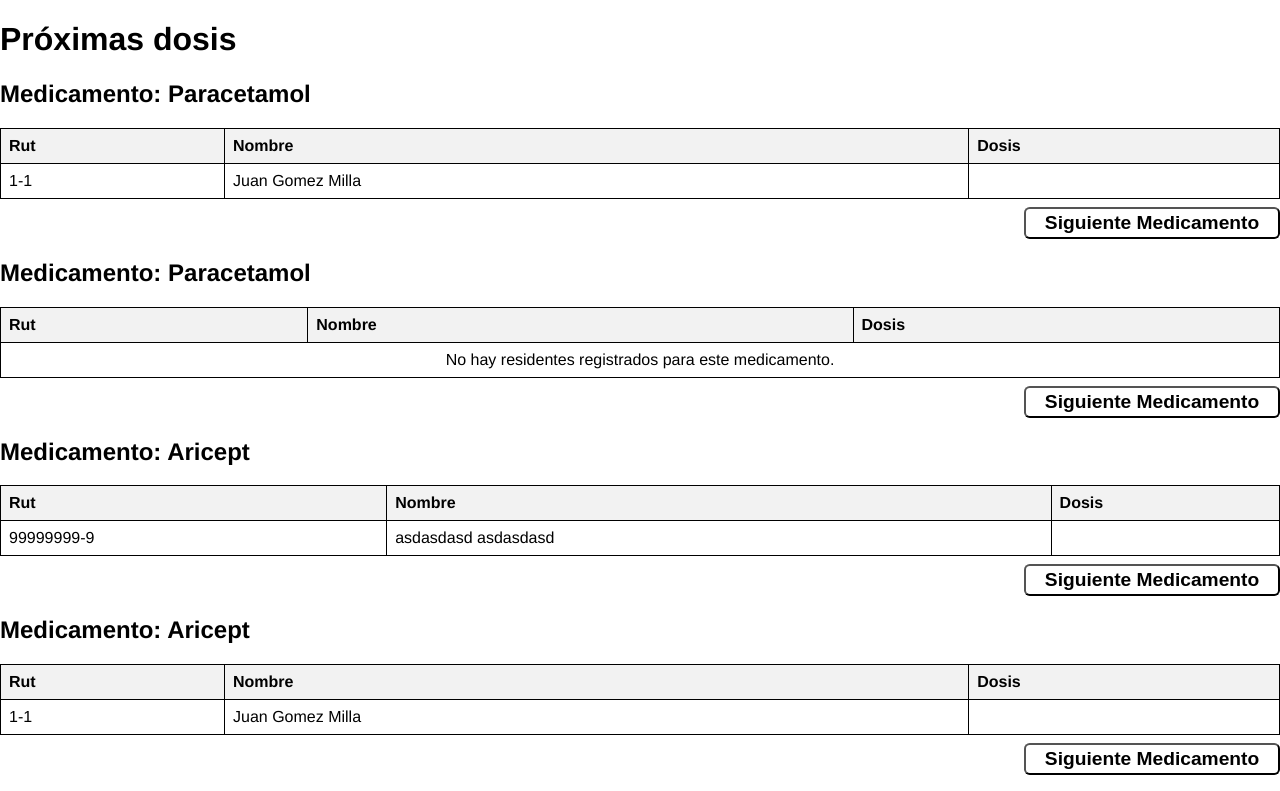
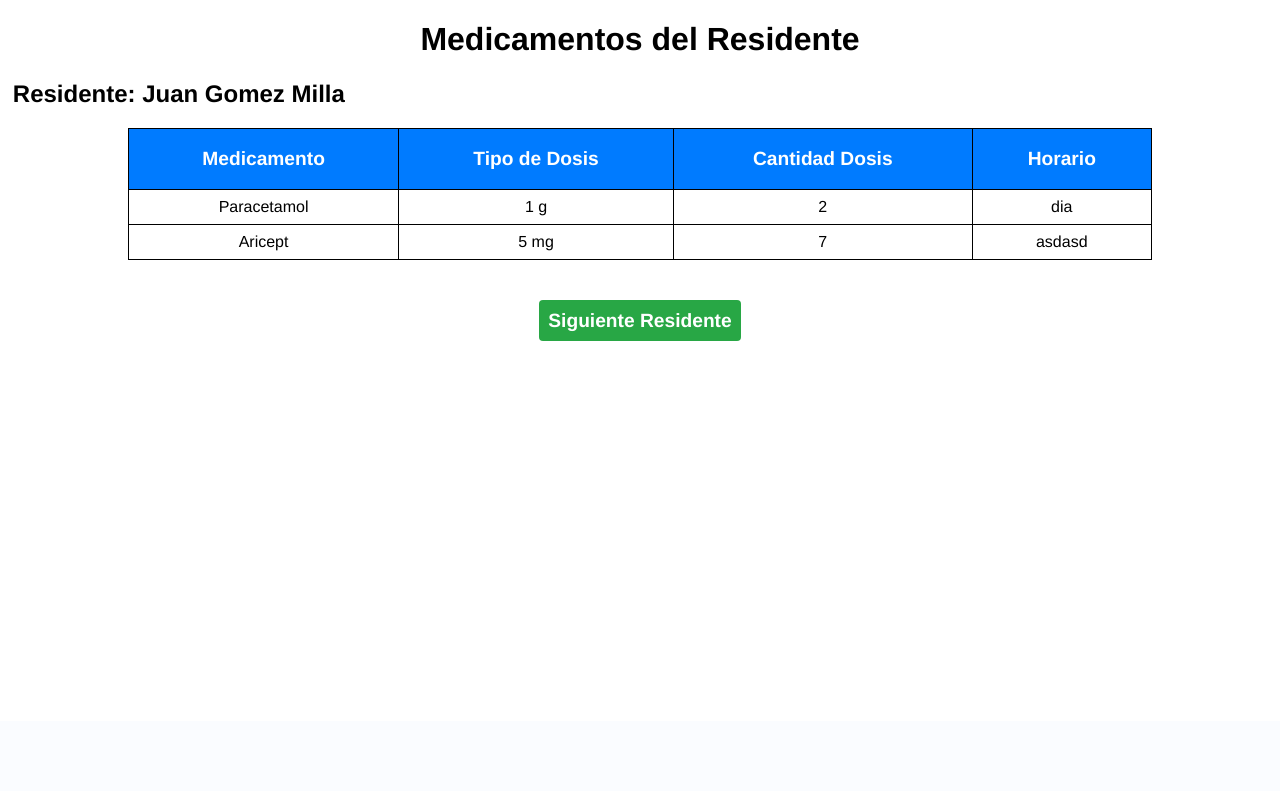
Before and after one commit to alovidal/DIOX666, a Django app: page /dioxx/dosis/ in a window 1280 px wide. Shown: the part 79-870 px from the top of the page. After the commit the page ends 420 px from the top, so only its background shows below. Run offline with Django 5.2, Linux system fonts and the light colour scheme; a user stored in the database is signed in; data comes from the database, SQL or seed files in the repository; both versions use the stored data as it was after the commit.

Commit message:
Update dosis
- Dosis por paciente, falta ver como confirmar que se crearon las dosis

```diff
--- /dev/null
+++ b/Django/dioxx/static/css/styleDosis.css
@@ -0,0 +1,46 @@
+.main-list  {
+    .titulo-list {
+        text-align: center;
+    }
+
+    .subtitulo {
+        padding-left: 1vw;
+    }
+
+    .table-list {
+        table {
+            thead tr th {
+                border: 1px solid black;
+                color: white;
+                background-color: #007bff;
+                padding: 1em;
+                font-size: 1.2em;
+            }
+
+            th, td {
+                text-align: center;
+            }
+
+            td {
+                border: 1px solid black;
+                padding: 0.5em;
+            }
+        }
+    }
+
+    .div-a-residente {
+        display: flex;
+        justify-content: center;
+        margin-top: 5vh;
+
+        a {
+            text-decoration: none;
+            font-size: 1.2em;
+            font-weight: bold;
+            color: white;
+            background-color: #28a745;
+            padding: 0.5em;
+            border-radius: 4px;
+        }
+    }
+}
--- a/Django/dioxx/templates/pages/medicamentos/dosis.html
+++ b/Django/dioxx/templates/pages/medicamentos/dosis.html
@@ -5,6 +5,7 @@
     <meta name="viewport" content="width=device-width, initial-scale=1.0" />
     {% load static %}
     <link rel="stylesheet" href="{% static './css/style.css' %}" />
+    <link rel="stylesheet" href="{% static './css/styleDosis.css' %}" />
     <title>DIOXX_666</title>
 
     <style>
@@ -34,43 +35,45 @@
     {% include "base/header.html" %}
 
     <main class="main-list main-listAcc">
-      <h1 class="font-texto titulo-acc titulo-list">Próximas dosis</h1>
+      <h1 class="font-texto titulo-acc titulo-list">Medicamentos del Residente</h1>
+      <h2 class="subtitulo font-texto">Residente: {{ residente_actual.nombre }} {{ residente_actual.apellido }}</h2>
 
-      {% for medicamento in datos_medicamentos %}
-        <h2 class="subtitulo font-texto">Medicamento: {{ medicamento.medicamento }}</h2>
       <div class="table-list table-acc">
-          <table class="font-texto" style="border-collapse: collapse; width: 100%;">
+        <table class="font-texto" style="border-collapse: collapse; width: 80%; margin: 0 auto;">
           <thead>
             <tr>
-                <th style="border: 1px solid black; padding: 8px; text-align: left; background-color: #f2f2f2;">Rut</th>
-                <th style="border: 1px solid black; padding: 8px; text-align: left; background-color: #f2f2f2;">Nombre</th>
-                <th style="border: 1px solid black; padding: 8px; text-align: left; background-color: #f2f2f2;">Dosis</th>
+              <th>Medicamento</th>
+              <th>Tipo de Dosis</th>
+              <th>Cantidad Dosis</th>
+              <th>Horario</th>
             </tr>
           </thead>
           <tbody>
-              {% for residente in medicamento.residentes %}
+            {% for medicamento in medicamentos %}
             <tr>
-                  <td style="border: 1px solid black; padding: 8px;">{{ residente.rut }}</td>
-                  <td style="border: 1px solid black; padding: 8px;">{{ residente.nombre }}</td>
-                  <td style="border: 1px solid black; padding: 8px;">{{ residente.dosis }}</td> <!-- Campo de dosis vacío -->
+              <td>{{ medicamento.nombre }}</td>
+              <td>{{ medicamento.tipoDosis }}</td>
+              <td>{{ medicamento.cantDosis }}</td>
+              <td>{{ medicamento.horario }}</td>
             </tr>
             {% empty %}
             <tr>
-                  <td colspan="3" style="border: 1px solid black; padding: 8px; text-align: center;">No hay residentes registrados para este medicamento.</td>
+              <td colspan="5" style="border: 1px solid black; padding: 8px; text-align: center;">No hay medicamentos registrados.</td>
             </tr>
             {% endfor %}
           </tbody>
         </table>
       </div>
 
-        <!-- Botón "Siguiente Medicamento" -->
-        <div style="text-align: right; margin-top: 1vh; margin-bottom: 2vh;">
-          <button type="button" class="btn-global a-btn-global" style="width: 20vw;">Siguiente Medicamento</button>
+      <!-- Navegación entre residentes -->
+      <div class="div-a-residente">
+        {% if residente_index > 0 %}
+        <a href="?residente_index={{ residente_index|add:"-1" }}">Anterior Residente</a>
+        {% endif %}
+        {% if residente_index < total_residentes|add:"-1" %}
+        <a href="?residente_index={{ residente_index|add:"1" }}">Siguiente Residente</a>
+        {% endif %}
       </div>
-
-      {% empty %}
-        <p>No hay medicamentos registrados.</p>
-      {% endfor %}
     </main>
   </body>
 </html>
--- a/Django/dioxx/views.py
+++ b/Django/dioxx/views.py
@@ -1,5 +1,4 @@
-from django.shortcuts import render, redirect
-from django.shortcuts import get_object_or_404
+from django.shortcuts import render, redirect, get_object_or_404
 from django.contrib.auth import login, logout
 from django.contrib.auth.decorators import login_required
 from django.contrib.auth.models import User
@@ -8,6 +7,8 @@ from .models import *
 from datetime import datetime, timedelta
 from django.utils.timezone import localtime, now, make_aware
 import re
+from django.http import Http404
+
 # Create your views here.
 
 """
@@ -25,6 +26,7 @@ def index(request):
     context = {}
     return render(request, "pages/index.html", context)
 
+@login_required
 def notificaciones(request):
     # Obtener la fecha y hora local actual
     today = localtime(now()).date()
@@ -962,29 +964,37 @@ def listResMedicamentos(request):
 
 @login_required
 def dosis(request):
-    # Obtener todos los medicamentos
-    medicamentos = medicamento.objects.all()
-    datos_medicamentos = []
+    # Obtener todos los residentes
+    residentes = list(residente.objects.all())
 
-    for med in medicamentos:
-        # Obtener detalles de receta para el medicamento actual
-        detalles = detalleReceta.objects.filter(idMedicamento=med)
-        residentes_con_medicamento = []
+    # Obtener el índice del residente actual desde la URL o inicializar en 0
+    residente_index = int(request.GET.get("residente_index", 0))
+    if residente_index < 0 or residente_index >= len(residentes):
+        raise Http404("Residente no encontrado")
 
-        for detalle in detalles:
-            residente_obj = detalle.idReceta.residente  # Obtener el residente asociado a la receta
-            residentes_con_medicamento.append({
-                'rut': residente_obj.rut,
-                'nombre': f"{residente_obj.nombre} {residente_obj.apellido}",
-                'dosis': ""  # Campo de dosis vacío
-            })
+    # Obtener al residente actual
+    residente_actual = residentes[residente_index]
 
-        datos_medicamentos.append({
-            'medicamento': med.nombre,
-            'residentes': residentes_con_medicamento
-        })
+    # Obtener medicamentos del residente actual a través de sus recetas
+    recetas = receta.objects.filter(residente=residente_actual)
+    detalles = detalleReceta.objects.filter(idReceta__in=recetas)
+    medicamentos = [
+        {
+            "nombre": detalle.idMedicamento.nombre,
+            "tipoDosis": detalle.idMedicamento.tipoDosis,
+            "descripcion": detalle.idMedicamento.descripcion,
+            "cantDosis": detalle.cantDosis,
+            "horario": detalle.horario,
+        }
+        for detalle in detalles
+    ]
 
+    # Contexto para renderizar la página
     context = {
-        'datos_medicamentos': datos_medicamentos
+        "residente_actual": residente_actual,
+        "medicamentos": medicamentos,
+        "residente_index": residente_index,
+        "total_residentes": len(residentes),
     }
+
     return render(request, "pages/medicamentos/dosis.html", context)
```
Also changed, not shown: Django/db.sqlite3. Lines whose indentation alone changed are shown as unchanged.
